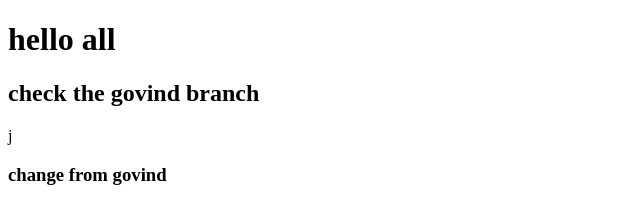
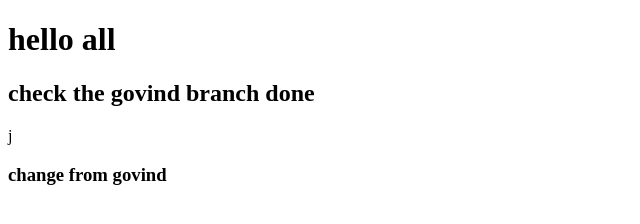
Before and after one commit to Govindggupta/Test, a plain HTML site: page index.html in a window 1280 px wide. Shown: the full height of the page, 0-640 px from the left. Drawn offline with Linux system fonts and the light colour scheme.

Commit message:
Update index.html

```diff
--- a/index.html
+++ b/index.html
@@ -7,7 +7,7 @@
 </head>
 <body>
     <h1>hello all</h1>
-    <h2>check the govind branch</h2>j
+    <h2>check the govind branch done</h2>j
     <h3>change from govind</h3>
 </body>
 </html>
```
